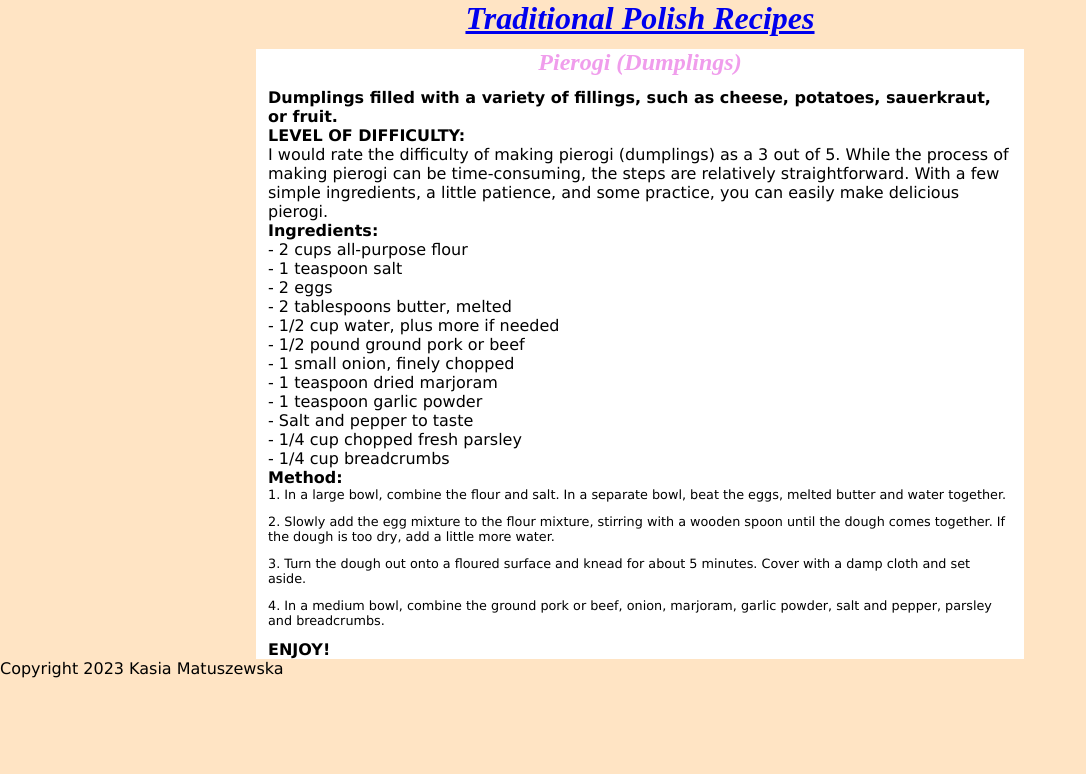
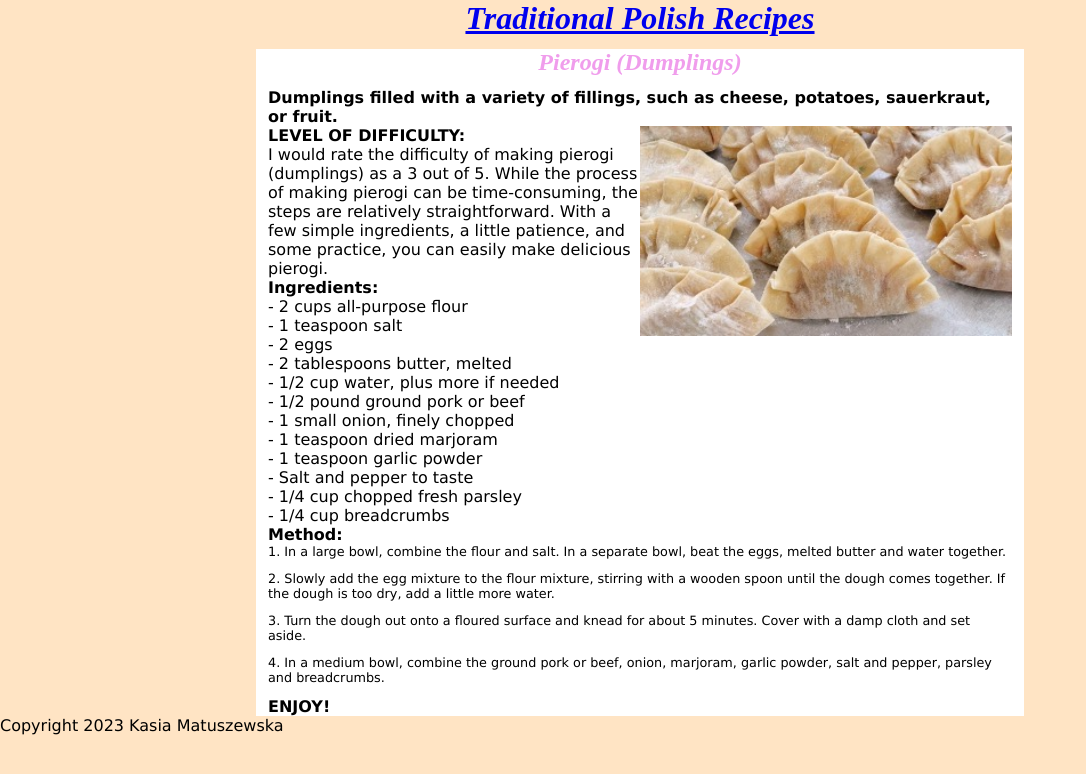
Before and after one commit to kasiamatuszewska/recipewebsite, a Jekyll site: the page built from _recipes/recipe2.md, in a window 1280 px wide. Shown: the top 774 px of the page, without its empty margins (0-1086 px from the left). Built offline with Jekyll 4.4.1, drawn with Linux system fonts in a browser that asks for light colours.

Commit message:
Update Recipe “recipe2”

```diff
--- a/_recipes/recipe2.md
+++ b/_recipes/recipe2.md
@@ -6,6 +6,8 @@ layout: recipe
 published: true
 ---
 **Dumplings filled with a variety of fillings, such as cheese, potatoes, sauerkraut, or fruit.**
+
+![](../uploads/picture-4jpg.jpg)
 
 **LEVEL OF DIFFICULTY:**
 
```
Also changed, not shown: uploads/picture-4jpg.jpg (added).
